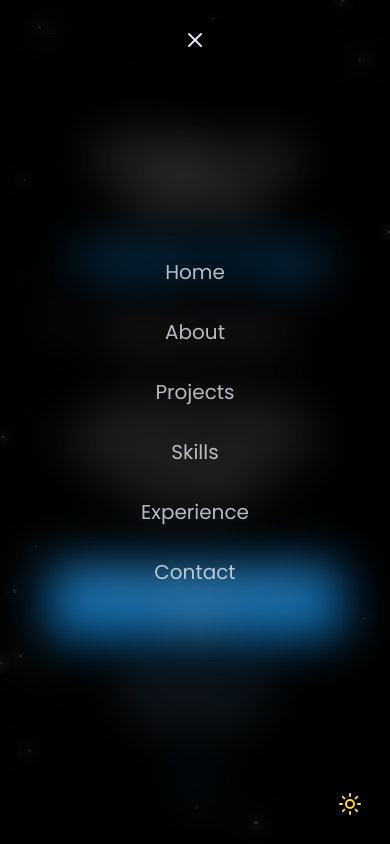
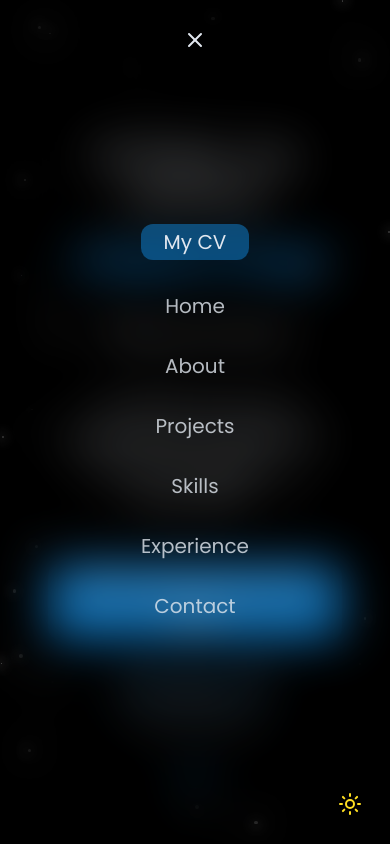
Before and after one commit to Aabjosh/Aabjosh-s-Portfolio, a React (Vite) app: page / in a window 390 px wide. Both pictures are taken after a click on the button 195 px from the left and 40 px from the top of the page. Shown: the top 844 px of the page. Built offline with nearby package versions, Linux system fonts and the light colour scheme.

Commit message:
added the cv button to mobile nav tab

```diff
--- a/src/components/Navbar.jsx
+++ b/src/components/Navbar.jsx
@@ -67,6 +67,9 @@ export const Navbar = () => {
 					)}
 					>
 					<div className="flex flex-col space-y-8 text-xl">
+                        <a href={links.cv} target="_blank" rel="noopener noreferrer" className="px-3 py-1 rounded-xl bg-primary/50 card-hover hover:scale-110 hover:bg-primary hover:text-primary-foreground transition-transform duration-300">
+                            <span className="font-medium">My CV</span>
+                        </a>
 						{navItems.map((item, key) => (
 						<a
 							key={key}
```
